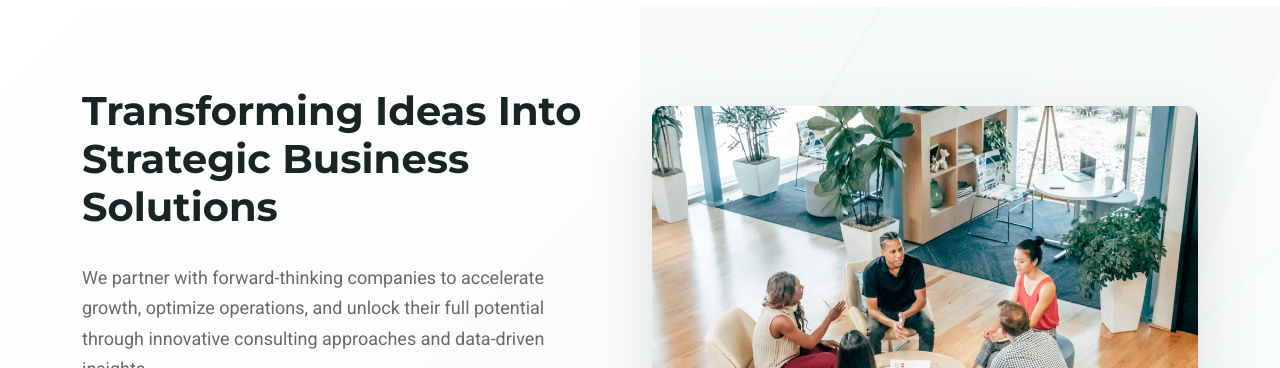
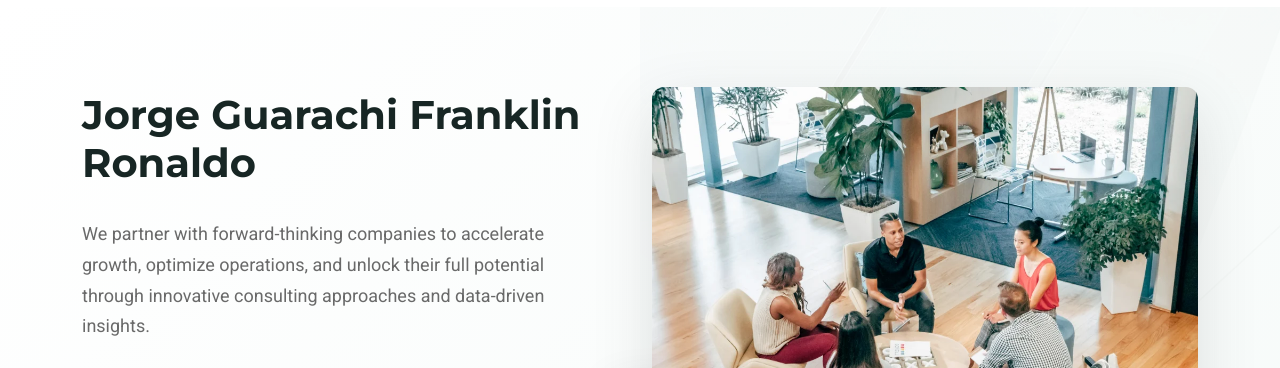
Before and after one commit to raulmatrix/practica2GSW_segundobim2026_A, a plain HTML site: page index.html in a window 1280 px wide. Shown: the part 112-480 px from the top of the page. Drawn offline with nearby package versions, Linux system fonts and the light colour scheme.

Commit message:
Mi Segundo Commit: Actualizar titulo principal en index.html

```diff
--- a/index.html
+++ b/index.html
@@ -90,7 +90,7 @@
           <div class="row align-items-center">
             <div class="col-lg-6" data-aos="fade-up" data-aos-delay="100">
               <div class="content">
-                <h1>Transforming Ideas Into Strategic Business Solutions</h1>
+                <h1>Jorge Guarachi Franklin Ronaldo</h1>
                 <p>We partner with forward-thinking companies to accelerate growth, optimize operations, and unlock their full potential through innovative consulting approaches and data-driven insights.</p>
                 <div class="cta-group">
                   <a href="#about" class="btn-primary">Start Your Journey</a>
```
